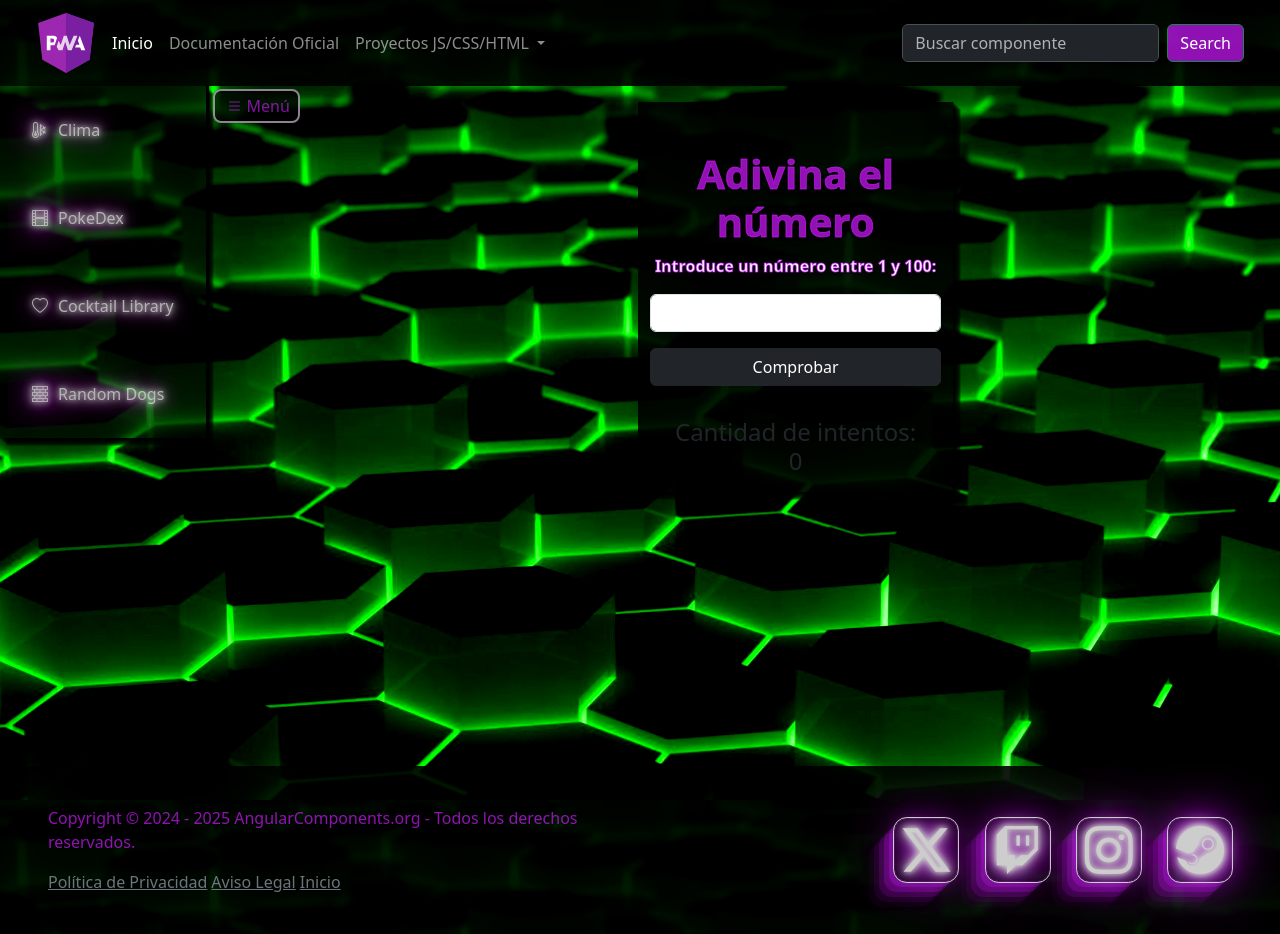
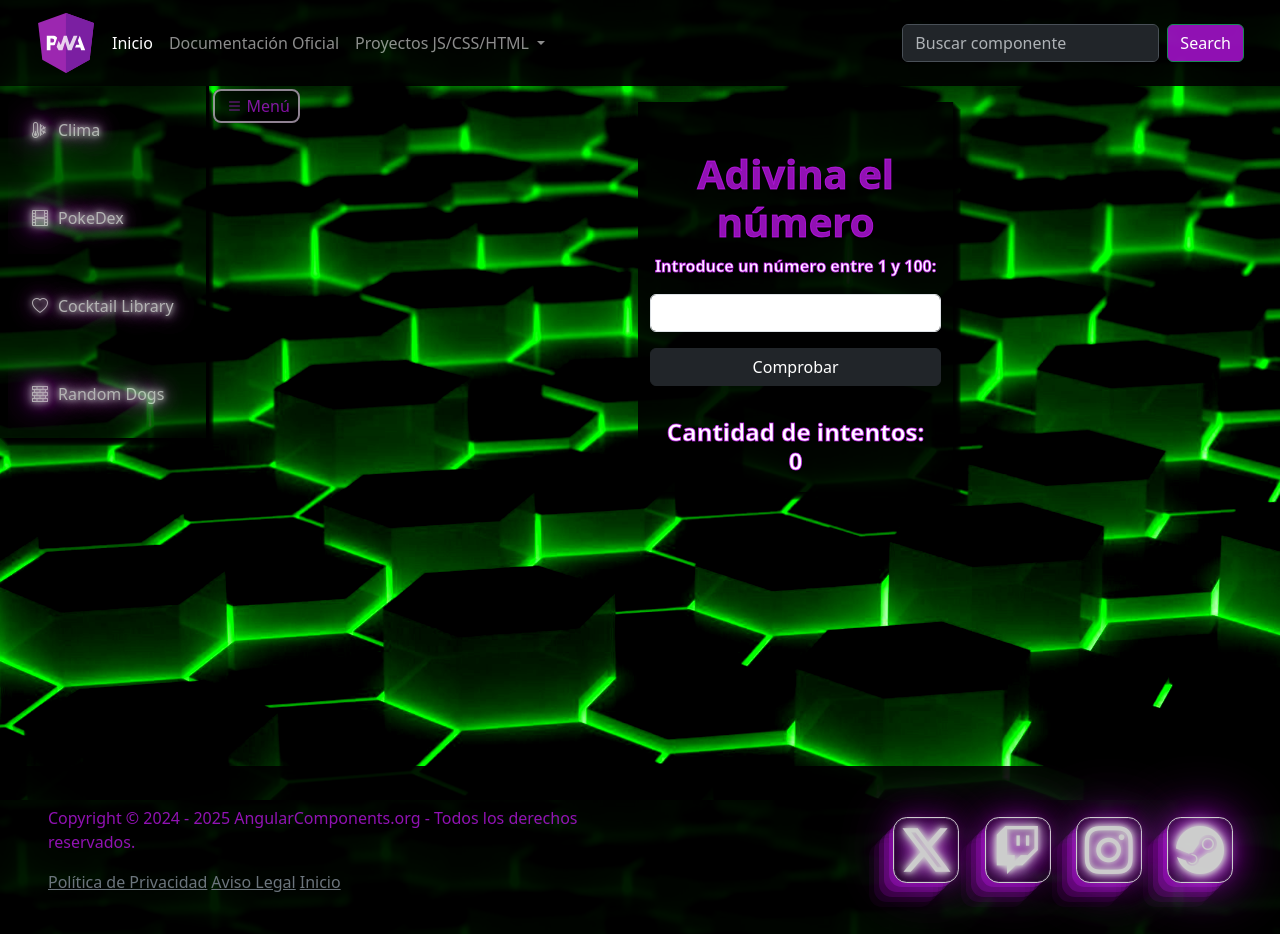
Before and after one commit to beastraiser/proyecto-final-angular, an Angular app: page /adivinanza in a window 1280 px wide. Built offline with nearby package versions, Linux system fonts and the light colour scheme; a web font is replaced by a local one.

Commit message:
minor bug fixes adivinanza

```diff
--- a/src/app/pages/adivinanza/adivinanza.component.html
+++ b/src/app/pages/adivinanza/adivinanza.component.html
@@ -15,11 +15,11 @@
         Comprobar
       </button>
 
-      <p id="mensaje"></p>
+      <p id="mensaje">{{ mensaje }}</p>
 
-      <h4>
+      <h4 class="txt-shadow text-white">
         Cantidad de intentos:
-        <p id="intentos-input">0</p>
+        <p>{{ intentos }}</p>
       </h4>
     </div>
   </div>
```
